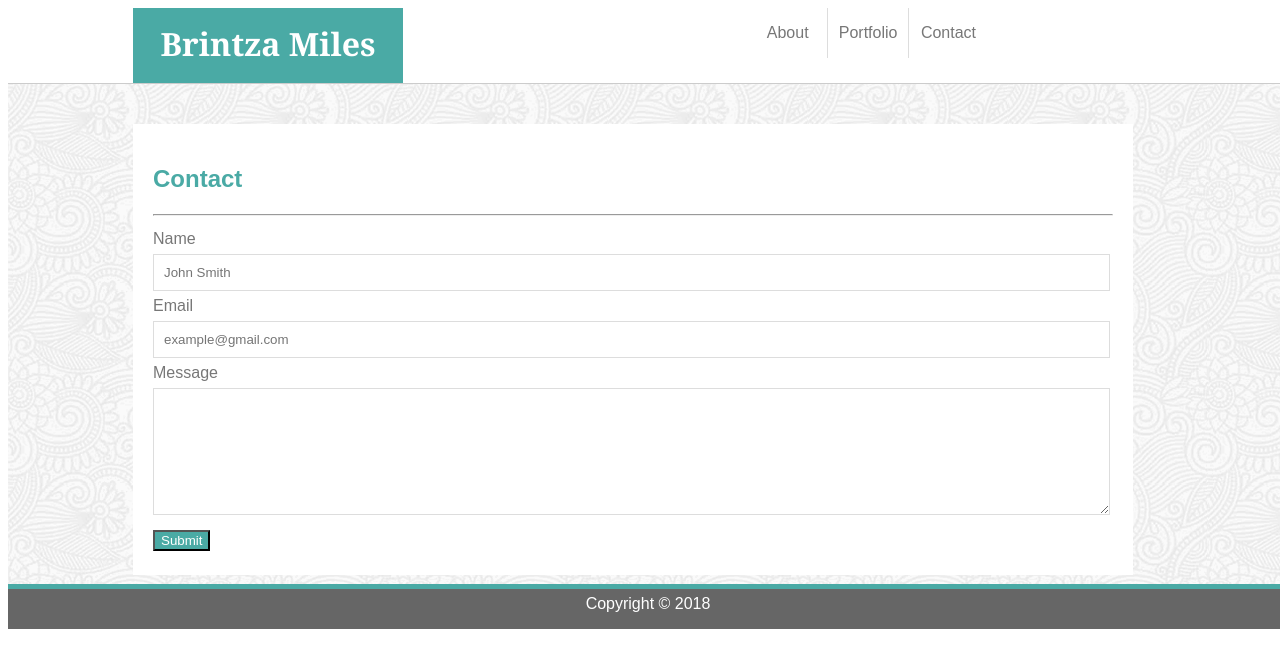
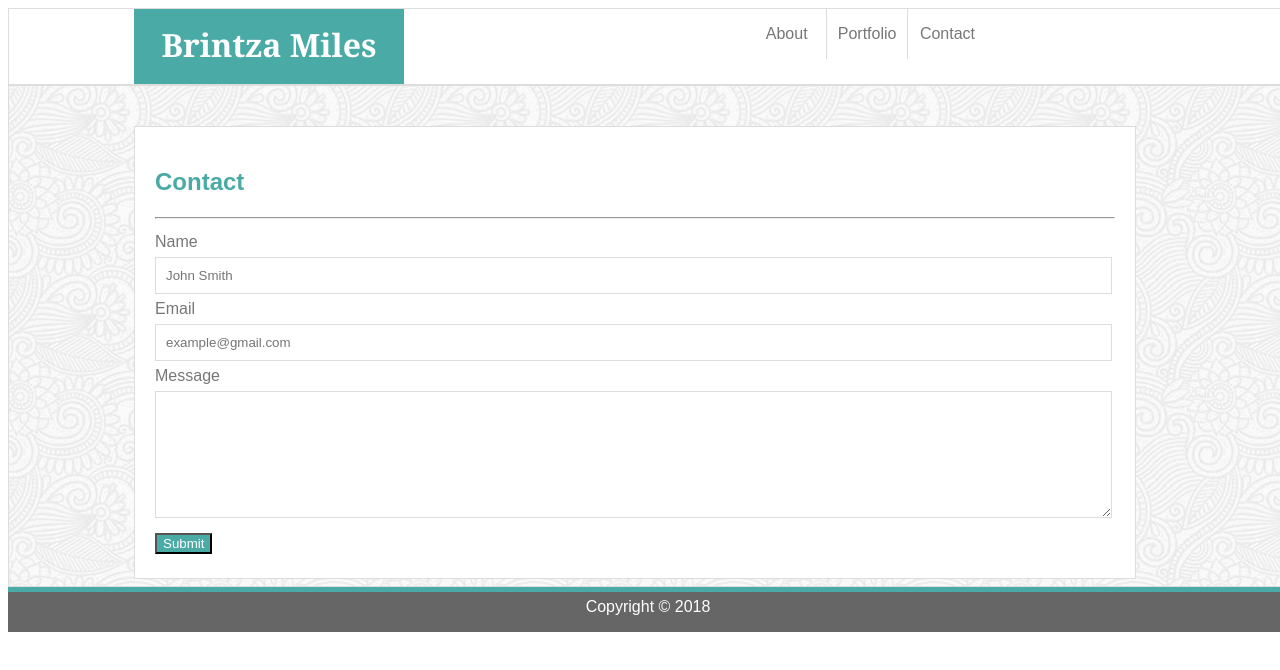
Before and after one commit to brintzamiles/Basic-Portfolio, a plain HTML site: page contact.html in a window 1280 px wide. Drawn offline with Linux system fonts and the light colour scheme.

Commit message:
added borders

```diff
--- a/assets/css/style.css
+++ b/assets/css/style.css
@@ -12,6 +12,9 @@ body {
     border-bottom: 1px solid #cccccc;
     height: 75px;
     margin-top: 0px;
+    border-color: #dddddd;
+    border-style: solid;
+    border-width: thin;
     }
 
 .logo {
@@ -81,6 +84,9 @@ Section	{
 	background-color: #ffffff;
     float: left;
     font-family: Arial, Helvetica, sans-serif;
+    border-color: #dddddd;
+    border-style: solid;
+    border-width: thin;
 
 }
 
@@ -91,6 +97,9 @@ Section	{
         height: 500px;
         width: 100%;
         background-image: url(../images/full-bloom.png);
+        border-color: #dddddd;
+        border-style: solid;
+        border-width: thin;
 }
 
 
@@ -123,6 +132,9 @@ Section	{
     width: 960px;
     background-color: #ffffff;
     font-family: Arial, Helvetica, sans-serif;
+    border-color: #dddddd;
+    border-style: solid;
+    border-width: thin;
 }
 
 
@@ -201,6 +213,9 @@ ul.project {
     float: left;
     padding: 15px;
     background-color: #ffffff;
+    border-color: #dddddd;
+    border-style: solid;
+    border-width: thin;
 
 }
 
```
Also changed, not shown: 1 other file.
